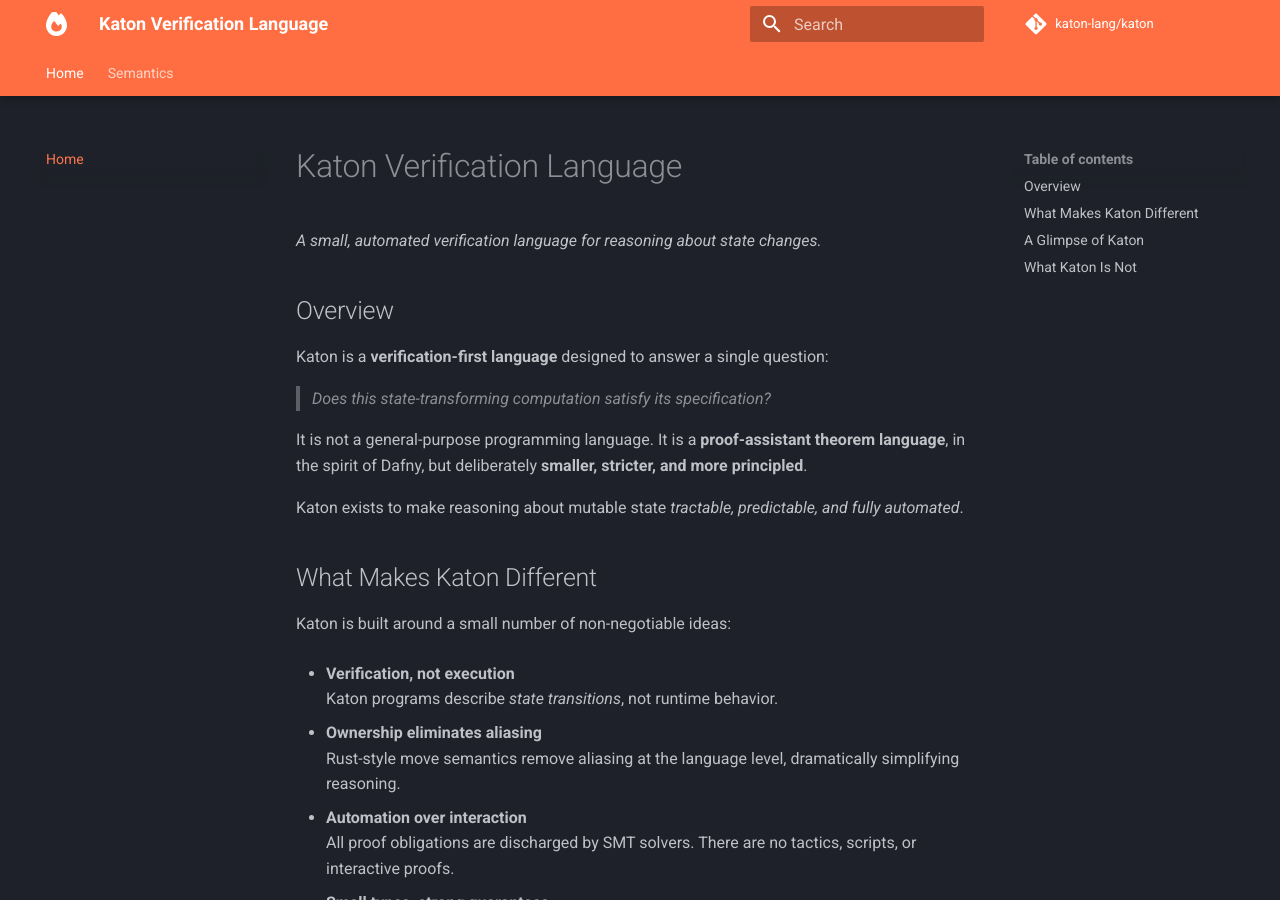
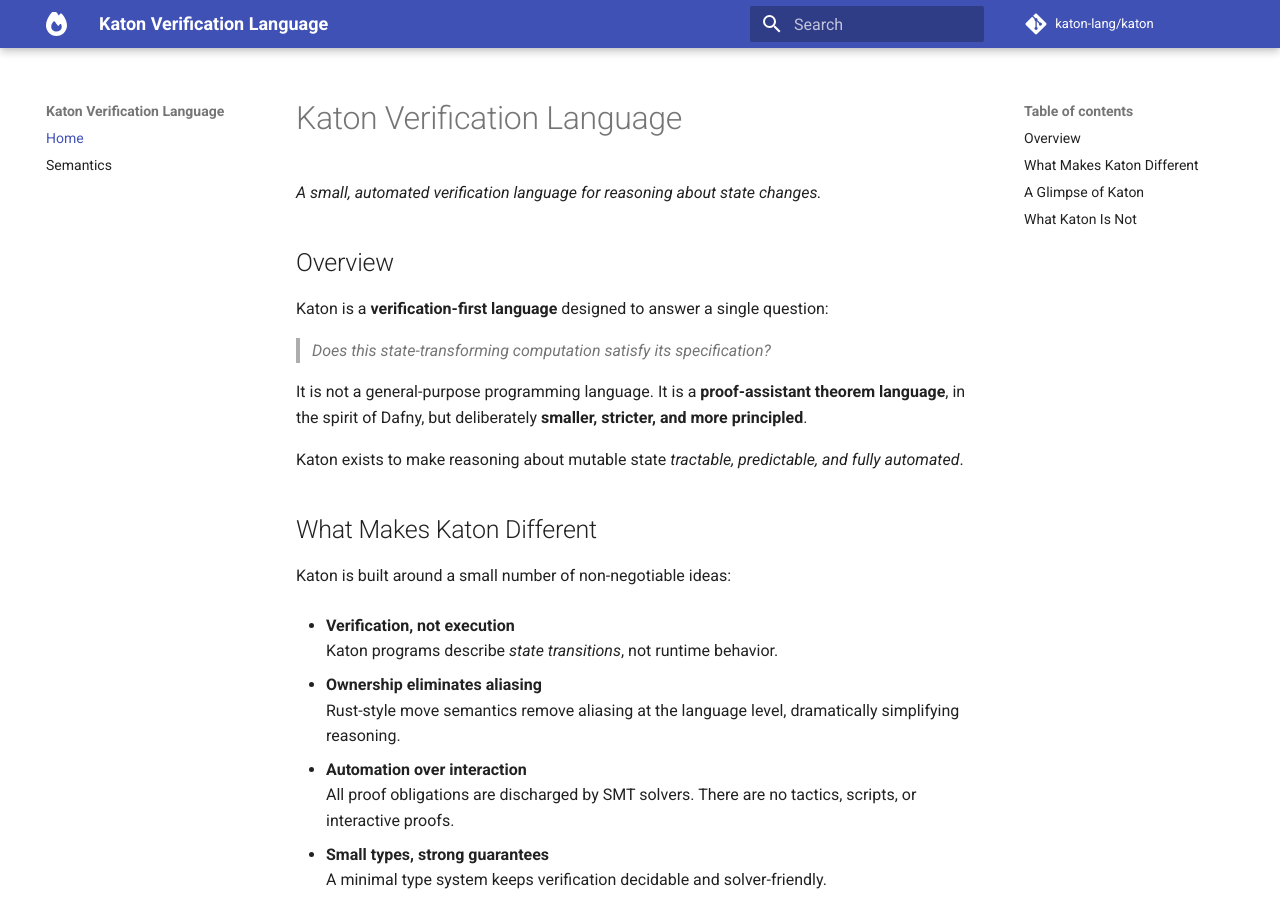
Before and after one commit to katon-lang/katon-lang.github.io, an MkDocs documentation site: the page built from docs/index.md, in a window 1280 px wide and 900 px high. Built offline with MkDocs 1.6.1 and Material for MkDocs 9.7.7, drawn with Linux system fonts in a browser that asks for light colours; comment, search, counter and statistics services are not loaded.

Commit message:
light mode

````diff
--- a/docs/index.md
+++ b/docs/index.md
@@ -1,5 +1,4 @@
 # Katon Verification Language
-
 *A small, automated verification language for reasoning about state changes.*
 
 ## Overview
@@ -40,7 +39,7 @@ They are what make Katon precise.
 
 A Katon `func` specifies how state may change and what must hold afterward:
 
-```katon
+```go
 func update(arr [int]) {
     arr[0] = 99
     ensures arr[0] == 99
--- a/mkdocs.yml
+++ b/mkdocs.yml
@@ -5,12 +5,8 @@ repo_name: katon-lang/katon
 theme:
   name: material
   palette:
-    scheme: slate
-    primary: deep orange
-  features:
-    - navigation.tabs
-    - navigation.tabs.sticky
-    - navigation.path
+    scheme: default
+    primary: indigo
   font:
     code: Roboto
   icon:
````
